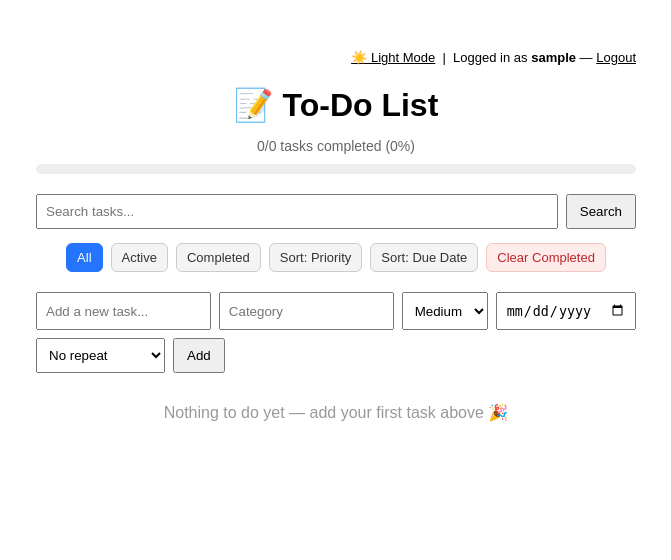
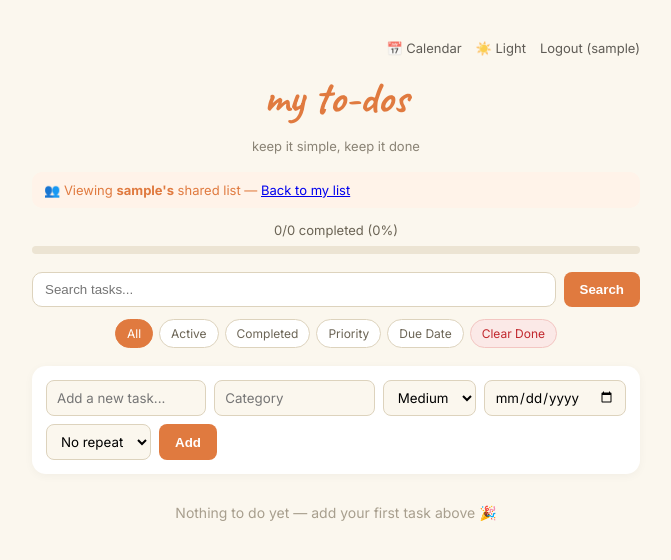
Before and after one commit to bindagearyan-bit/Python-Projects-, a Flask app: page /shared/1 in a window 1280 px wide. Shown: the top 560 px of the page, without its empty margins (304-975 px from the left). Run offline with Flask 3, Linux system fonts and the light colour scheme; the visitor is signed in with stand-in values (Sample User, id 1); data comes from the database, SQL or seed files in the repository; data that the repository does not hold is empty.

Commit message:
Update index.html

```diff
--- a/to do app /templates/index.html
+++ b/to do app /templates/index.html
@@ -2,97 +2,190 @@
 <html>
 <head>
     <title>To-Do List</title>
+    <link rel="preconnect" href="https://fonts.googleapis.com">
+    <link href="https://fonts.googleapis.com/css2?family=Caveat:wght@700&family=Inter:wght@400;500;600;700&display=swap" rel="stylesheet">
     <style>
-        body { font-family: Arial, sans-serif; max-width: 600px; margin: 50px auto; transition: background 0.2s ease, color 0.2s ease; }
-        body.dark { background: #1C1B1F; color: #F5E9D3; }
-        h1 { text-align: center; margin-bottom: 4px; }
-        .counter { text-align: center; color: #666; margin-bottom: 10px; font-size: 14px; }
+        * { box-sizing: border-box; }
+        body {
+            font-family: 'Inter', sans-serif;
+            max-width: 640px;
+            margin: 40px auto;
+            padding: 0 16px;
+            transition: background 0.2s ease, color 0.2s ease;
+            background: #FBF7EE;
+            color: #2B2823;
+        }
+        body.dark { background: #17181C; color: #E9E5DA; }
+
+        .top-bar { display: flex; justify-content: flex-end; gap: 14px; font-size: 13px; margin-bottom: 14px; }
+        .top-bar a { color: inherit; text-decoration: none; opacity: 0.75; }
+        .top-bar a:hover { opacity: 1; }
+
+        h1 {
+            font-family: 'Caveat', cursive;
+            font-size: 44px;
+            text-align: center;
+            margin: 0 0 2px;
+            color: #E07A3F;
+        }
+        .subtitle { text-align: center; font-size: 13px; color: #8a8375; margin-bottom: 18px; }
+        body.dark .subtitle { color: #9b9689; }
+
+        .counter { text-align: center; font-size: 13px; margin-bottom: 8px; color: #6b6455; }
         body.dark .counter { color: #b5ada0; }
 
-        .progress-wrap { background: #eee; border-radius: 8px; height: 10px; margin-bottom: 20px; overflow: hidden; }
-        body.dark .progress-wrap { background: #333; }
-        .progress-bar { background: #2f7a3d; height: 100%; transition: width 0.3s ease; }
+        .progress-wrap { background: #ECE4D3; border-radius: 8px; height: 8px; margin-bottom: 18px; overflow: hidden; }
+        body.dark .progress-wrap { background: #2A2A30; }
+        .progress-bar { background: #E07A3F; height: 100%; transition: width 0.3s ease; }
 
-        .search-row { display: flex; gap: 8px; margin-bottom: 14px; }
-        .search-row input { flex: 1; padding: 8px; }
+        .shared-notice { background: #FFF3E9; color: #E07A3F; padding: 10px 12px; border-radius: 10px; font-size: 13px; margin-bottom: 14px; }
+        body.dark .shared-notice { background: rgba(224,122,63,0.15); color: #f2a978; }
 
-        .controls { display: flex; justify-content: center; gap: 8px; margin-bottom: 20px; flex-wrap: wrap; }
-        .controls a, .controls select {
-            font-size: 13px; padding: 6px 10px; border-radius: 6px; text-decoration: none;
-            border: 1px solid #ccc; color: #333; background: #f4f4f4;
+        .share-panel { margin-bottom: 20px; padding: 14px; background: #F3EDDF; border-radius: 12px; }
+        body.dark .share-panel { background: #212227; }
+        .share-form { display: flex; gap: 8px; margin-bottom: 8px; }
+        .share-form input { flex: 1; padding: 8px 10px; border-radius: 8px; border: 1px solid #ddd3bd; background: #FBF7EE; }
+        body.dark .share-form input { background: #17181C; border-color: #3a3b41; color: #E9E5DA; }
+        .share-label { font-size: 12px; color: #8a8375; margin: 6px 0 4px; }
+        .share-chips { display: flex; gap: 6px; flex-wrap: wrap; }
+        .share-chip { font-size: 12px; padding: 5px 12px; border-radius: 14px; background: #E07A3F; color: white; text-decoration: none; }
+
+        .reminder-banner { margin-bottom: 14px; }
+        .reminder-line { font-size: 13px; padding: 9px 12px; border-radius: 10px; margin-bottom: 6px; }
+        .reminder-line.overdue { background: #FBE9E7; color: #C1272D; }
+        .reminder-line.due-today { background: #FFF6DD; color: #8a6d00; }
+        body.dark .reminder-line.overdue { background: rgba(193,39,45,0.15); color: #ff8a80; }
+        body.dark .reminder-line.due-today { background: rgba(201,162,39,0.15); color: #ffd54f; }
+
+        .search-row { display: flex; gap: 8px; margin-bottom: 12px; }
+        .search-row input { flex: 1; padding: 9px 12px; border-radius: 10px; border: 1px solid #ddd3bd; background: #fff; }
+        body.dark .search-row input { background: #212227; border-color: #3a3b41; color: #E9E5DA; }
+
+        .controls { display: flex; justify-content: center; gap: 6px; margin-bottom: 18px; flex-wrap: wrap; }
+        .controls a {
+            font-size: 12px; padding: 6px 11px; border-radius: 20px; text-decoration: none;
+            border: 1px solid #ddd3bd; color: #6b6455; background: #fff;
         }
-        body.dark .controls a, body.dark .controls select { background: #2A2830; color: #F5E9D3; border-color: #444; }
-        .controls a.active { background: #2575fc; color: white; border-color: #2575fc; }
-        .controls a.danger { background: #fdecea; color: #C1272D; border-color: #f3c6c2; }
+        body.dark .controls a { background: #212227; color: #b5ada0; border-color: #3a3b41; }
+        .controls a.active { background: #E07A3F; color: white; border-color: #E07A3F; }
+        .controls a.danger { background: #FBE9E7; color: #C1272D; border-color: #f3c6c2; }
 
-        .add-form { display: flex; flex-wrap: wrap; gap: 8px; margin-bottom: 24px; }
-        .add-form input[type="text"] { flex: 2; padding: 8px; min-width: 140px; }
-        .add-form select, .add-form input[type="date"] { padding: 8px; }
-        body.dark .add-form input, body.dark .add-form select { background: #2A2830; color: #F5E9D3; border-color: #444; }
-        button { padding: 8px 12px; cursor: pointer; }
+        .add-form { display: flex; flex-wrap: wrap; gap: 8px; margin-bottom: 22px; background: #fff; padding: 14px; border-radius: 14px; box-shadow: 0 2px 10px rgba(0,0,0,0.04); }
+        body.dark .add-form { background: #212227; }
+        .add-form input[type="text"], .add-form select, .add-form input[type="date"] {
+            padding: 8px 10px; border-radius: 8px; border: 1px solid #ddd3bd; background: #FBF7EE; font-family: inherit;
+        }
+        body.dark .add-form input, body.dark .add-form select { background: #17181C; border-color: #3a3b41; color: #E9E5DA; }
+        .add-form input[type="text"] { flex: 2; min-width: 140px; }
+        .add-btn { padding: 8px 16px; border-radius: 8px; border: none; background: #E07A3F; color: white; font-weight: 600; cursor: pointer; }
+        .add-btn:hover { background: #c9682f; }
 
-        .task-block { border-bottom: 1px solid #ddd; padding: 10px 0; }
-        body.dark .task-block { border-color: #444; }
+        .task-block { background: #fff; border-radius: 12px; padding: 12px 14px; margin-bottom: 10px; box-shadow: 0 1px 6px rgba(0,0,0,0.04); }
+        body.dark .task-block { background: #212227; box-shadow: none; }
+
         .task-row { display: flex; align-items: center; gap: 10px; }
         .task-main { flex: 1; }
-        .task-text { display: block; }
-        .completed { text-decoration: line-through; color: #888; }
-        .task-meta { font-size: 12px; color: #777; margin-top: 2px; display: flex; gap: 8px; flex-wrap: wrap; }
-        body.dark .task-meta { color: #aaa; }
+        .task-text { display: block; font-weight: 500; }
+        .completed { text-decoration: line-through; color: #a89f8e; font-weight: 400; }
+        .task-meta { font-size: 11px; color: #8a8375; margin-top: 3px; display: flex; gap: 8px; flex-wrap: wrap; }
+        body.dark .task-meta { color: #8f8a7e; }
 
         .priority-High { color: #C1272D; font-weight: 600; }
         .priority-Medium { color: #C9A227; font-weight: 600; }
-        .priority-Low { color: #2f7a3d; font-weight: 600; }
+        .priority-Low { color: #3a8a4a; font-weight: 600; }
 
-        .empty-state { text-align: center; color: #999; margin-top: 30px; }
+        input[type="checkbox"] { width: 17px; height: 17px; accent-color: #E07A3F; cursor: pointer; }
+
+        .empty-state { text-align: center; color: #a89f8e; margin-top: 30px; font-size: 14px; }
         .edit-form { display: flex; flex-wrap: wrap; gap: 6px; flex: 1; }
-        .edit-form input, .edit-form select { padding: 4px; }
-        .icon-link { text-decoration: none; cursor: pointer; }
+        .edit-form input, .edit-form select { padding: 5px 8px; border-radius: 6px; border: 1px solid #ddd3bd; }
+        .icon-link { text-decoration: none; cursor: pointer; opacity: 0.6; }
+        .icon-link:hover { opacity: 1; }
 
-        .top-bar { text-align: right; font-size: 13px; margin-bottom: 10px; }
-        .top-bar a { color: inherit; }
-
-        .subtask-list { margin: 8px 0 4px 30px; padding: 0; }
+        .subtask-list { margin: 8px 0 4px 27px; padding: 0; }
         .subtask-row { display: flex; align-items: center; gap: 8px; font-size: 13px; padding: 3px 0; }
-        .subtask-row.done span { text-decoration: line-through; color: #999; }
-        .subtask-add-form { display: flex; gap: 6px; margin: 6px 0 0 30px; }
-        .subtask-add-form input { flex: 1; padding: 4px 6px; font-size: 12px; }
-        .subtask-add-form button { padding: 4px 8px; font-size: 12px; }
-        .subtask-progress { font-size: 11px; color: #888; margin-left: 30px; }
-        body.dark .subtask-progress { color: #999; }
+        .subtask-row.done span { text-decoration: line-through; color: #a89f8e; }
+        .subtask-add-form { display: flex; gap: 6px; margin: 6px 0 0 27px; }
+        .subtask-add-form input { flex: 1; padding: 5px 8px; font-size: 12px; border-radius: 6px; border: 1px solid #ddd3bd; background: #FBF7EE; }
+        body.dark .subtask-add-form input { background: #17181C; border-color: #3a3b41; color: #E9E5DA; }
+        .subtask-add-form button { padding: 5px 10px; font-size: 12px; border-radius: 6px; border: none; background: #ECE4D3; cursor: pointer; }
+        body.dark .subtask-add-form button { background: #2A2A30; color: #E9E5DA; }
+        .subtask-progress { font-size: 11px; color: #a89f8e; margin-left: 27px; }
     </style>
 </head>
 <body class="{{ theme }}">
-    <p class="top-bar">
-        <a href="/toggle_theme">{{ '🌙 Dark Mode' if theme == 'light' else '☀️ Light Mode' }}</a>
-        &nbsp;|&nbsp; Logged in as <b>{{ username }}</b> — <a href="/logout">Logout</a>
-    </p>
+    <div class="top-bar">
+        <a href="/calendar">📅 Calendar</a>
+        <a href="/toggle_theme">{{ '🌙 Dark' if theme == 'light' else '☀️ Light' }}</a>
+        <a href="/logout">Logout ({{ username }})</a>
+    </div>
 
-    <h1>📝 To-Do List</h1>
-    <p class="counter">
-        {{ completed_count }}/{{ all_tasks_count }} tasks completed ({{ progress_pct }}%)
-    </p>
-    <div class="progress-wrap">
-        <div class="progress-bar" style="width: {{ progress_pct }}%;"></div>
+    <h1>my to-dos</h1>
+    <p class="subtitle">keep it simple, keep it done</p>
+
+    {% if not is_own_list %}
+        <div class="shared-notice">👥 Viewing <b>{{ shared_owner_name }}'s</b> shared list — <a href="/">Back to my list</a></div>
+    {% endif %}
+
+    {% if is_own_list %}
+    <div class="share-panel">
+        <form method="POST" action="/share" class="share-form">
+            <input type="text" name="friend_username" placeholder="Friend's username" required>
+            <button type="submit" class="add-btn">Share My List</button>
+        </form>
+        {% if shared_with_me %}
+            <p class="share-label">Lists shared with me:</p>
+            <div class="share-chips">
+                {% for shared in shared_with_me %}
+                    <a class="share-chip" href="/shared/{{ shared.owner_id }}">{{ shared.username }}</a>
+                {% endfor %}
+            </div>
+        {% endif %}
     </div>
+    {% endif %}
+
+    <p class="counter">{{ completed_count }}/{{ all_tasks_count }} completed ({{ progress_pct }}%)</p>
+    <div class="progress-wrap"><div class="progress-bar" style="width: {{ progress_pct }}%;"></div></div>
+
+    {% if overdue_tasks or due_today_tasks %}
+    <div class="reminder-banner">
+        {% if overdue_tasks %}
+            <p class="reminder-line overdue">⚠️ {{ overdue_tasks|length }} overdue: {% for t in overdue_tasks %}{{ t.text }}{% if not loop.last %}, {% endif %}{% endfor %}</p>
+        {% endif %}
+        {% if due_today_tasks %}
+            <p class="reminder-line due-today">🔔 {{ due_today_tasks|length }} due today: {% for t in due_today_tasks %}{{ t.text }}{% if not loop.last %}, {% endif %}{% endfor %}</p>
+        {% endif %}
+    </div>
+    <script>
+        if ("Notification" in window) {
+            if (Notification.permission === "default") { Notification.requestPermission(); }
+            const dueToday = {{ due_today_tasks|map(attribute='text')|list|tojson }};
+            if (Notification.permission === "granted" && dueToday.length > 0 && !sessionStorage.getItem("notified_today")) {
+                new Notification("To-Do Reminder", { body: dueToday.length + " task(s) due today: " + dueToday.join(", ") });
+                sessionStorage.setItem("notified_today", "1");
+            }
+        }
+    </script>
+    {% endif %}
 
     <form class="search-row" method="GET" action="/">
         <input type="hidden" name="filter" value="{{ filter_by }}">
         <input type="hidden" name="sort" value="{{ sort_by }}">
         <input type="text" name="q" placeholder="Search tasks..." value="{{ search_query }}">
-        <button type="submit">Search</button>
+        <button type="submit" class="add-btn">Search</button>
     </form>
 
     <div class="controls">
         <a href="/?filter=all&sort={{ sort_by }}" class="{{ 'active' if filter_by == 'all' }}">All</a>
         <a href="/?filter=active&sort={{ sort_by }}" class="{{ 'active' if filter_by == 'active' }}">Active</a>
         <a href="/?filter=completed&sort={{ sort_by }}" class="{{ 'active' if filter_by == 'completed' }}">Completed</a>
-        <a href="/?filter={{ filter_by }}&sort=priority" class="{{ 'active' if sort_by == 'priority' }}">Sort: Priority</a>
-        <a href="/?filter={{ filter_by }}&sort=due_date" class="{{ 'active' if sort_by == 'due_date' }}">Sort: Due Date</a>
-        <a href="/clear_completed" class="danger">Clear Completed</a>
+        <a href="/?filter={{ filter_by }}&sort=priority" class="{{ 'active' if sort_by == 'priority' }}">Priority</a>
+        <a href="/?filter={{ filter_by }}&sort=due_date" class="{{ 'active' if sort_by == 'due_date' }}">Due Date</a>
+        <a href="/clear_completed" class="danger">Clear Done</a>
     </div>
 
     <form class="add-form" method="POST" action="/add">
+        <input type="hidden" name="owner_id" value="{{ viewing_owner_id }}">
         <input type="text" name="task" placeholder="Add a new task..." required>
         <input type="text" name="category" placeholder="Category">
         <select name="priority">
@@ -103,10 +196,10 @@
         <input type="date" name="due_date">
         <select name="recurrence">
             <option value="none" selected>No repeat</option>
-            <option value="daily">Repeat Daily</option>
-            <option value="weekly">Repeat Weekly</option>
+            <option value="daily">Daily</option>
+            <option value="weekly">Weekly</option>
         </select>
-        <button type="submit">Add</button>
+        <button type="submit" class="add-btn">Add</button>
     </form>
 
     {% for task in tasks %}
@@ -124,7 +217,7 @@
                         <option value="Low" {% if task.priority == "Low" %}selected{% endif %}>Low</option>
                     </select>
                     <input type="date" name="new_due_date" value="{{ task.due_date }}">
-                    <button type="submit">Save</button>
+                    <button type="submit" class="add-btn">Save</button>
                     <a class="icon-link" href="/">✖</a>
                 </form>
             {% else %}
@@ -134,13 +227,13 @@
                         <span>📁 {{ task.category }}</span>
                         <span class="priority-{{ task.priority }}">● {{ task.priority }}</span>
                         {% if task.due_date %}<span>📅 {{ task.due_date }}</span>{% endif %}
-                        {% if task.recurrence and task.recurrence != "none" %}
-                            <span>🔁 {{ task.recurrence|capitalize }}</span>
-                        {% endif %}
+                        {% if task.recurrence and task.recurrence != "none" %}<span>🔁 {{ task.recurrence|capitalize }}</span>{% endif %}
                     </div>
                 </div>
+                {% if is_own_list %}
                 <a class="icon-link" href="/?edit={{ task.id }}">✏️</a>
                 <a class="icon-link" href="/delete/{{ task.id }}">🗑️</a>
+                {% endif %}
             {% endif %}
         </div>
 
@@ -164,9 +257,7 @@
         </form>
     </div>
     {% else %}
-    <p class="empty-state">
-        {% if search_query %}No tasks match "{{ search_query }}"{% else %}Nothing to do yet — add your first task above 🎉{% endif %}
-    </p>
+    <p class="empty-state">{% if search_query %}No tasks match "{{ search_query }}"{% else %}Nothing to do yet — add your first task above 🎉{% endif %}</p>
     {% endfor %}
 </body>
 </html>
```
